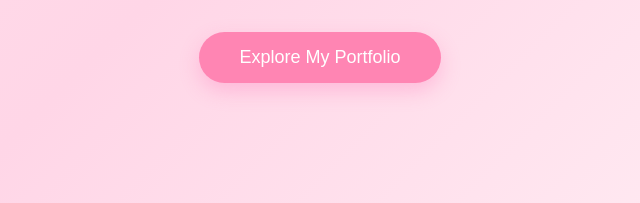
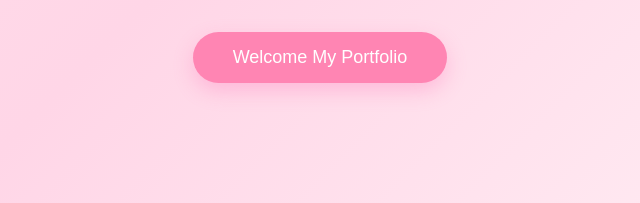
Before and after one commit to 14486-mint/portfolio2, a plain HTML site: page index.html in a window 1280 px wide. Shown: the part 570-773 px from the top of the page, 320-960 px from the left. Drawn offline with Linux system fonts and the light colour scheme.

Commit message:
Update index.html

```diff
--- a/index.html
+++ b/index.html
@@ -122,7 +122,7 @@ nav a:hover{
         และความสามารถต่าง ๆ เพื่อใช้ประกอบการสมัครเข้าศึกษาต่อ
     </p>
 
-    <a href="about.html" class="btn">Explore My Portfolio</a>
+    <a href="about.html" class="btn">Welcome My Portfolio</a>
 
 </section>
 
```
